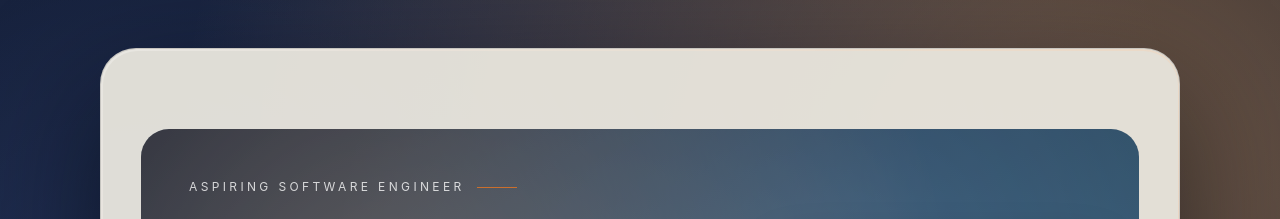
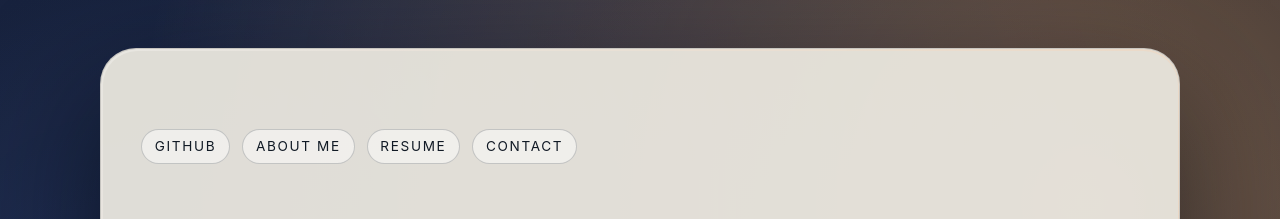
Before and after one commit to polter-dev/polter-dev.github.io, a React app: page / in a window 1280 px wide. Shown: the top 219 px of the page. Built offline with nearby package versions, Linux system fonts and the light colour scheme; the HTML template or start-up script is replaced by a standard one.

Commit message:
added tabs feature and created corresponding files to tabs

```diff
--- a/src/App.css
+++ b/src/App.css
@@ -348,3 +348,32 @@
   display: block;
   filter: saturate(1.05);
 }
+.toc {
+  display: inline-flex;
+  gap: 0.75rem;
+  flex-wrap: wrap;
+  margin-bottom: 1rem;
+  position: sticky;
+  top: 1.5rem;
+  z-index: 10;
+}
+
+.toc a {
+  font-size: 0.85rem;
+  text-transform: uppercase;
+  letter-spacing: 0.12em;
+  color: #111a25;
+  text-decoration: none;
+  padding: 0.35rem 0.8rem;
+  border-radius: 999px;
+  border: 1px solid rgba(17, 26, 37, 0.2);
+  background: rgba(255, 255, 255, 0.5);
+  transition: color 180ms ease, border-color 180ms ease, box-shadow 180ms ease;
+}
+
+.toc a:hover,
+.toc a:focus-visible {
+  color: var(--accent);
+  border-color: var(--accent);
+  box-shadow: 0 6px 18px rgba(12, 18, 26, 0.12);
+}
--- a/src/App.tsx
+++ b/src/App.tsx
@@ -6,6 +6,13 @@ const projectSlots = Array.from({ length: 3 })
 function App() {
   return (
     <div className="page">
+      <nav className="toc" aria-label="Table of contents">
+        <a href="/github.html">Github</a>
+        <a href="/about.html">About Me</a>
+        <a href="/resume.html">Resume</a>
+        <a href="/contact.html">Contact</a>
+      </nav>
+
       <header className="hero" aria-labelledby="intro-title">
         <div className="hero-content">
           <p className="eyebrow">Aspiring software engineer</p>
```
Also changed, not shown: public/about.html (added, +10 -0 lines), public/contact.html (added, +10 -0 lines), public/github.html (added, +10 -0 lines), public/resume.html (added, +10 -0 lines).
